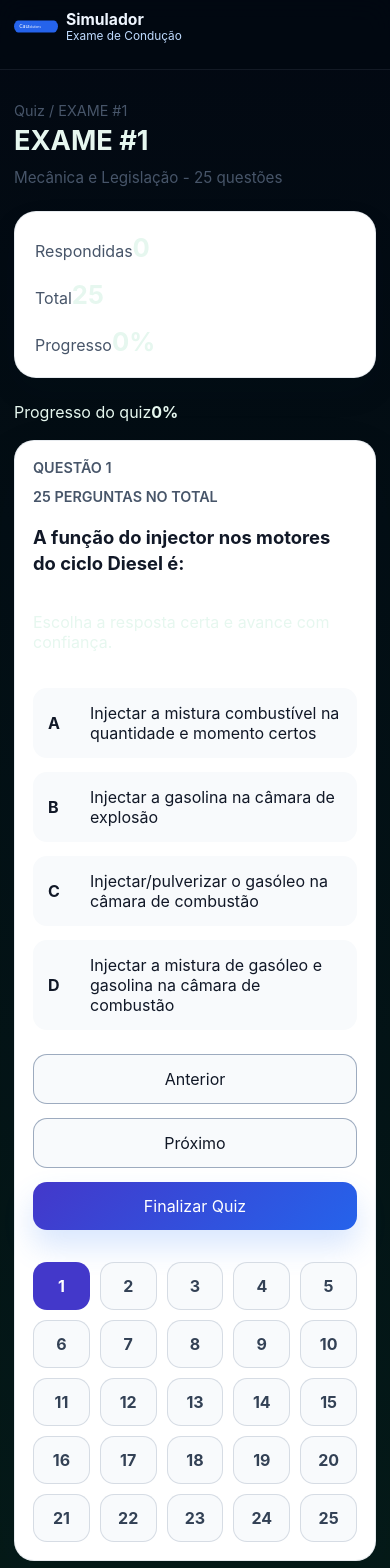
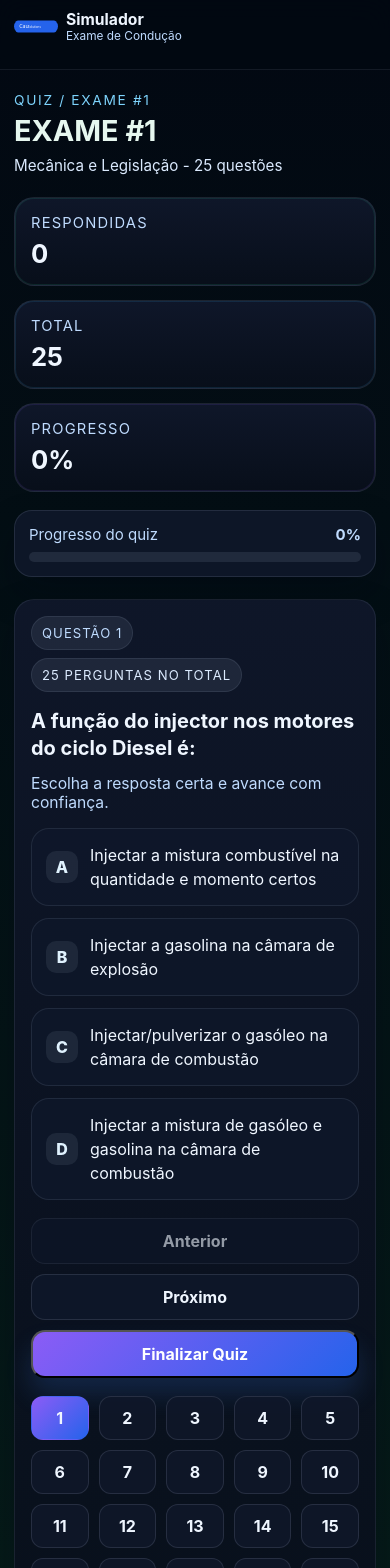
Before and after one commit to arlindolazaro/simulador-exame-conducao, a Next.js app: page /quiz/exame-1 in a window 390 px wide. Shown: the top 1568 px of the page. Built offline with nearby package versions, Linux system fonts and the light colour scheme.

Commit message:
style: modernizar interface e responsividade do quiz

```diff
--- a/styles/Quiz.module.css
+++ b/styles/Quiz.module.css
@@ -1,342 +1,78 @@
-.header {
-  display: grid;
-  gap: 24px;
-  margin: 24px auto 32px;
-  max-width: 1100px;
-}
+.pageShell { max-width: 1200px; margin: 0 auto; padding: 18px 16px 48px; }
 
-.bread {
-  font-size: 0.9rem;
-  color: #475569;
-  margin-bottom: 8px;
-}
+.header { display: grid; gap: 18px; margin: 0 auto 22px; }
+.headerText { display: grid; gap: 8px; }
+.bread { margin: 0; color: #7dd3fc; text-transform: uppercase; letter-spacing: 0.12em; font-size: 0.86rem; }
+.header h1 { margin: 0; font-size: clamp(2rem, 5vw, 2.8rem); line-height: 1.05; }
+.subtitle { margin: 0; color: #dbeafe; max-width: 820px; line-height: 1.6; }
 
-.header h1 {
-  margin: 0;
-  font-size: clamp(2rem, 3vw, 2.8rem);
-  line-height: 1.05;
-}
+.metaCard { display: grid; grid-template-columns: repeat(3, minmax(0, 1fr)); gap: 14px; }
+.progressWrap { display: grid; gap: 8px; }
+.progressBox { display: grid; gap: 8px; padding: 14px; border-radius: 18px; background: rgba(15, 23, 42, 0.92); border: 1px solid rgba(148, 163, 184, 0.16); box-shadow: 0 18px 36px rgba(2, 6, 23, 0.28); }
+.progressLabelRow { display: flex; justify-content: space-between; gap: 8px; color: #bfdbfe; font-size: 0.94rem; }
+.progressTrack { height: 10px; border-radius: 999px; overflow: hidden; background: rgba(148, 163, 184, 0.14); }
+.progressFill { height: 100%; border-radius: inherit; background: linear-gradient(135deg, #34d399 0%, #22d3ee 50%, #8b5cf6 100%); }
 
-.subtitle {
-  margin: 12px 0 0;
-  color: #475569;
-  max-width: 720px;
-}
+.statCard { display: grid; gap: 6px; padding: 16px; border-radius: 20px; border: 1px solid rgba(148, 163, 184, 0.14); background: linear-gradient(180deg, rgba(15, 23, 42, 0.98), rgba(8, 15, 27, 0.96)); box-shadow: 0 18px 36px rgba(2, 6, 23, 0.25); }
+.statCardGreen { box-shadow: inset 0 0 0 1px rgba(52, 211, 153, 0.12); }
+.statCardBlue { box-shadow: inset 0 0 0 1px rgba(56, 189, 248, 0.12); }
+.statCardViolet { box-shadow: inset 0 0 0 1px rgba(139, 92, 246, 0.12); }
+.statLabel { color: #bfdbfe; font-size: 0.92rem; text-transform: uppercase; letter-spacing: 0.08em; }
+.statValue { font-size: 1.6rem; color: #eff6ff; }
 
-.metaCard {
-  display: grid;
-  grid-template-columns: repeat(3, minmax(0, 1fr));
-  gap: 16px;
-  background: #ffffff;
-  border: 1px solid rgba(148, 163, 184, 0.22);
-  box-shadow: 0 14px 32px rgba(15, 23, 42, 0.08);
-  border-radius: 22px;
-  padding: 20px;
-}
+.quizGrid { display: grid; gap: 24px; grid-template-columns: minmax(0, 1.75fr) minmax(320px, 1fr); align-items: start; }
+.mainCard, .sideCard { background: linear-gradient(180deg, rgba(15, 23, 42, 0.96), rgba(8, 15, 27, 0.96)); border: 1px solid rgba(148, 163, 184, 0.12); border-radius: 26px; padding: 20px; box-shadow: 0 18px 38px rgba(2, 6, 23, 0.28); }
 
-.metaCard div {
-  display: flex;
-  flex-direction: column;
-  gap: 6px;
-}
+.questionCard { display: grid; gap: 16px; }
+.questionMeta { display: flex; justify-content: space-between; gap: 8px; color: #bfdbfe; text-transform: uppercase; font-size: 0.82rem; letter-spacing: 0.08em; }
+.badge, .badgeMuted { display: inline-flex; align-items: center; padding: 8px 10px; border-radius: 999px; background: rgba(148, 163, 184, 0.12); border: 1px solid rgba(148, 163, 184, 0.14); }
+.badgeMuted { color: #dbeafe; }
+.questionTitle { margin: 0; font-size: clamp(1.25rem, 2.7vw, 1.7rem); line-height: 1.35; color: #eff6ff; }
+.questionHint { margin: -4px 0 0; color: #bfdbfe; font-size: 0.98rem; }
+.optionsList { display: grid; gap: 12px; }
+.option, .optionSelected, .optionCorrect, .optionIncorrect, .optionDisabled { width: 100%; border-radius: 18px; padding: 14px 14px; border: 1px solid rgba(148, 163, 184, 0.14); display: grid; grid-template-columns: auto 1fr; gap: 12px; align-items: center; text-align: left; color: #eff6ff; background: rgba(15, 23, 42, 0.92); transition: transform 0.18s ease, border-color 0.18s ease, background 0.18s ease; }
+.option:hover { transform: translateY(-1px); border-color: rgba(56, 189, 248, 0.35); }
+.optionSelected { background: rgba(56, 189, 248, 0.12); border-color: rgba(56, 189, 248, 0.28); }
+.optionCorrect { background: rgba(52, 211, 153, 0.12); border-color: rgba(52, 211, 153, 0.32); color: #ecfdf5; }
+.optionIncorrect { background: rgba(251, 113, 133, 0.12); border-color: rgba(251, 113, 133, 0.28); color: #ffe4e6; }
+.optionDisabled { opacity: 0.9; }
+.optionLabel { display: inline-flex; width: 32px; height: 32px; align-items: center; justify-content: center; border-radius: 10px; background: rgba(148, 163, 184, 0.12); font-weight: 800; color: #e0f2fe; }
+.optionText { line-height: 1.5; }
 
-.metaCard strong {
-  font-size: 1.6rem;
-}
+.actions { display: flex; flex-wrap: wrap; gap: 10px; margin-top: 18px; }
+.primaryButton, .secondaryButton { border-radius: 14px; min-width: 140px; padding: 12px 14px; font-weight: 700; transition: transform 0.18s ease, box-shadow 0.18s ease; }
+.primaryButton { background: linear-gradient(135deg, #8b5cf6 0%, #2563eb 100%); color: #fff; box-shadow: 0 16px 26px rgba(59, 130, 246, 0.18); }
+.primaryButton:hover { transform: translateY(-1px); box-shadow: 0 18px 30px rgba(56, 189, 248, 0.22); }
+.secondaryButton { background: rgba(15, 23, 42, 0.92); color: #eff6ff; border: 1px solid rgba(148, 163, 184, 0.18); }
+.secondaryButton:disabled { opacity: 0.6; cursor: not-allowed; }
 
-.metaCard span {
-  color: #475569;
-}
+.numbersGrid { display: grid; grid-template-columns: repeat(auto-fit, minmax(44px, 1fr)); gap: 10px; margin-top: 18px; }
+.navNumber { height: 44px; border-radius: 12px; border: 1px solid rgba(148, 163, 184, 0.18); background: rgba(15, 23, 42, 0.88); color: #eff6ff; font-weight: 700; transition: transform 0.18s ease, border-color 0.18s ease; }
+.navNumber:hover { transform: translateY(-1px); border-color: rgba(56, 189, 248, 0.35); }
+.activeNumber { background: linear-gradient(135deg, #8b5cf6 0%, #2563eb 100%); border-color: transparent; }
+.answeredNumber { background: rgba(52, 211, 153, 0.12); }
 
-.quizGrid {
-  display: grid;
-  gap: 24px;
-  max-width: 1100px;
-  margin: 0 auto 48px;
-  grid-template-columns: minmax(0, 1.8fr) minmax(280px, 1fr);
-}
+.summaryBox { display: grid; gap: 10px; padding: 16px; border-radius: 20px; background: rgba(129, 140, 248, 0.08); border: 1px solid rgba(129, 140, 248, 0.14); }
+.summaryEyebrow { text-transform: uppercase; letter-spacing: 0.14em; font-size: 0.82rem; color: #7dd3fc; }
+.summaryBox h2 { margin: 0; font-size: 1.12rem; color: #eff6ff; }
+.summaryBox p { margin: 0; color: #dbeafe; line-height: 1.6; }
 
-.mainCard,
-.sideCard {
-  background: #ffffff;
-  border: 1px solid rgba(148, 163, 184, 0.22);
-  border-radius: 28px;
-  padding: 28px;
-  box-shadow: 0 24px 60px rgba(15, 23, 42, 0.08);
-}
+.summaryCard { margin-top: 14px; padding: 16px; border-radius: 22px; background: linear-gradient(180deg, rgba(15, 23, 42, 0.98), rgba(8, 15, 27, 0.95)); border: 1px solid rgba(148, 163, 184, 0.16); display: grid; gap: 12px; }
+.summaryCardPass { box-shadow: inset 0 0 0 1px rgba(52, 211, 153, 0.14); }
+.summaryCardFail { box-shadow: inset 0 0 0 1px rgba(251, 113, 133, 0.12); }
+.summaryIntro h2 { margin: 0 0 4px; font-size: 1.08rem; color: #eff6ff; }
+.summaryText { color: #dbeafe; line-height: 1.5; font-size: 0.95rem; }
+.summaryStatsGrid { display: grid; grid-template-columns: repeat(2, minmax(0, 1fr)); gap: 10px; }
+.summaryMiniCard { display: grid; gap: 4px; padding: 12px; border-radius: 16px; background: rgba(148, 163, 184, 0.08); border: 1px solid rgba(148, 163, 184, 0.14); }
+.summaryMiniCard span { color: #bfdbfe; font-size: 0.88rem; }
+.summaryMiniCard strong { color: #eff6ff; font-size: 1.05rem; }
+.summaryStatus { display: inline-flex; justify-content: center; padding: 10px 12px; border-radius: 14px; font-weight: 800; text-transform: uppercase; letter-spacing: 0.08em; }
+.summaryStatusPass { background: rgba(52, 211, 153, 0.12); color: #bbf7d0; }
+.summaryStatusFail { background: rgba(251, 113, 133, 0.12); color: #fecdd3; }
+.summaryActions { display: flex; gap: 10px; flex-wrap: wrap; }
+.secondaryButtonLink { display: inline-flex; align-items: center; justify-content: center; border-radius: 14px; padding: 12px 14px; background: rgba(148, 163, 184, 0.12); color: #eff6ff; border: 1px solid rgba(148, 163, 184, 0.18); font-weight: 700; }
+.homeLink { margin-top: 14px; text-align: center; }
+.homeLink a { color: #bfdbfe; font-weight: 700; }
 
-.questionCard {
-  display: grid;
-  gap: 20px;
-}
-
-.questionMeta {
-  display: flex;
-  justify-content: space-between;
-  gap: 12px;
-  color: #475569;
-  text-transform: uppercase;
-  font-size: 0.9rem;
-  font-weight: 600;
-}
-
-.questionTitle {
-  margin: 0;
-  font-size: 1.5rem;
-  line-height: 1.5;
-  color: #111827;
-}
-
-.optionsList {
-  display: grid;
-  gap: 14px;
-}
-
-.option,
-.optionSelected,
-.optionCorrect,
-.optionIncorrect,
-.optionDisabled {
-  width: 100%;
-  border-radius: 16px;
-  padding: 18px 20px;
-  border: 1px solid transparent;
-  display: grid;
-  grid-template-columns: auto 1fr;
-  gap: 16px;
-  align-items: center;
-  text-align: left;
-  cursor: pointer;
-  transition: transform 0.2s ease, border-color 0.2s ease, background-color 0.2s ease;
-}
-
-.option {
-  background: #f8fafc;
-  color: #111827;
-}
-
-.option:hover {
-  transform: translateY(-1px);
-  border-color: rgba(59, 130, 246, 0.35);
-}
-
-.optionSelected {
-  background: #e0f2fe;
-  border-color: #7dd3fc;
-}
-
-.optionCorrect {
-  background: #dcfce7;
-  border-color: #22c55e;
-  color: #166534;
-  cursor: default;
-}
-
-.optionIncorrect {
-  background: #fee2e2;
-  border-color: #ef4444;
-  color: #991b1b;
-  cursor: default;
-}
-
-.optionDisabled {
-  background: #f8fafc;
-  border-color: rgba(148, 163, 184, 0.2);
-  color: #94a3b8;
-  cursor: default;
-}
-
-.optionLabel {
-  font-weight: 700;
-  min-width: 32px;
-}
-
-.actions {
-  display: flex;
-  flex-wrap: wrap;
-  gap: 14px;
-  margin-top: 24px;
-}
-
-.primaryButton,
-.secondaryButton {
-  border: none;
-  border-radius: 14px;
-  min-width: 160px;
-  padding: 14px 20px;
-  cursor: pointer;
-  transition: transform 0.2s ease, box-shadow 0.2s ease;
-}
-
-.primaryButton {
-  background: linear-gradient(135deg, #4338ca 0%, #2563eb 100%);
-  color: #ffffff;
-  box-shadow: 0 16px 30px rgba(59, 130, 246, 0.2);
-}
-
-.primaryButton:hover {
-  transform: translateY(-1px);
-}
-
-.secondaryButton {
-  background: #f8fafc;
-  color: #111827;
-  border: 1px solid rgba(148, 163, 184, 0.9);
-}
-
-.numbersGrid {
-  display: grid;
-  grid-template-columns: repeat(auto-fit, minmax(44px, 1fr));
-  gap: 10px;
-  margin-top: 32px;
-}
-
-.navNumber {
-  height: 48px;
-  border: 1px solid rgba(148, 163, 184, 0.35);
-  background: #f8fafc;
-  border-radius: 14px;
-  font-weight: 700;
-  color: #334155;
-  cursor: pointer;
-  transition: transform 0.2s ease, border-color 0.2s ease;
-}
-
-.navNumber:hover {
-  transform: translateY(-1px);
-}
-
-.activeNumber {
-  background: #4338ca;
-  color: #ffffff;
-  border-color: transparent;
-}
-
-.answeredNumber {
-  background: #e0f2fe;
-}
-
-.summaryBox {
-  display: grid;
-  gap: 16px;
-  padding: 20px;
-  border-radius: 24px;
-  background: #eef2ff;
-}
-
-.summaryBox h2 {
-  margin: 0;
-  font-size: 1.2rem;
-}
-
-.summaryCard {
-  margin-top: 24px;
-  padding: 20px;
-  border-radius: 24px;
-  background: linear-gradient(180deg, #ffffff 0%, #eef2ff 100%);
-  border: 1px solid rgba(148, 163, 184, 0.2);
-  display: grid;
-  gap: 18px;
-}
-
-.summaryRow {
-  display: flex;
-  justify-content: space-between;
-  gap: 12px;
-  font-size: 0.96rem;
-}
-
-.summaryStatus {
-  display: inline-flex;
-  justify-content: center;
-  padding: 14px 18px;
-  border-radius: 16px;
-  background: #dbeafe;
-  color: #1e3a8a;
-  font-weight: 700;
-  text-transform: uppercase;
-}
-
-.homeLink {
-  margin-top: 24px;
-  text-align: center;
-}
-
-.homeLink a {
-  color: #4338ca;
-  font-weight: 700;
-}
-
-@media (max-width: 980px) {
-  .header {
-    padding: 0 14px;
-  }
-
-  .quizGrid {
-    grid-template-columns: 1fr;
-    padding: 0 14px;
-  }
-
-  .metaCard {
-    grid-template-columns: 1fr;
-  }
-}
-
-@media (max-width: 640px) {
-  .header {
-    margin: 10px auto 18px;
-  }
-
-  .header h1 {
-    font-size: 1.7rem;
-  }
-
-  .subtitle {
-    font-size: 0.95rem;
-  }
-
-  .mainCard,
-  .sideCard {
-    padding: 18px;
-    border-radius: 20px;
-  }
-
-  .questionMeta {
-    flex-direction: column;
-    align-items: flex-start;
-  }
-
-  .questionTitle {
-    font-size: 1.15rem;
-    line-height: 1.4;
-  }
-
-  .option,
-  .optionSelected,
-  .optionCorrect,
-  .optionIncorrect,
-  .optionDisabled {
-    padding: 14px 14px;
-    gap: 10px;
-    border-radius: 14px;
-  }
-
-  .actions {
-    flex-direction: column;
-  }
-
-  .primaryButton,
-  .secondaryButton {
-    width: 100%;
-    min-width: 0;
-  }
-
-  .numbersGrid {
-    grid-template-columns: repeat(5, minmax(0, 1fr));
-  }
-
-  .summaryBox,
-  .summaryCard {
-    padding: 16px;
-  }
-}
+@media (max-width: 980px) { .pageShell { padding: 14px 14px 36px; } .quizGrid { grid-template-columns: 1fr; } .metaCard { grid-template-columns: 1fr; } }
+@media (max-width: 640px) { .header h1 { font-size: 1.8rem; } .subtitle { font-size: 0.95rem; } .mainCard, .sideCard { padding: 16px; border-radius: 20px; } .questionMeta { flex-direction: column; align-items: flex-start; } .actions { flex-direction: column; } .primaryButton, .secondaryButton, .secondaryButtonLink { width: 100%; min-width: 0; } .numbersGrid { grid-template-columns: repeat(5, minmax(0, 1fr)); } .summaryStatsGrid { grid-template-columns: 1fr; } }
```
